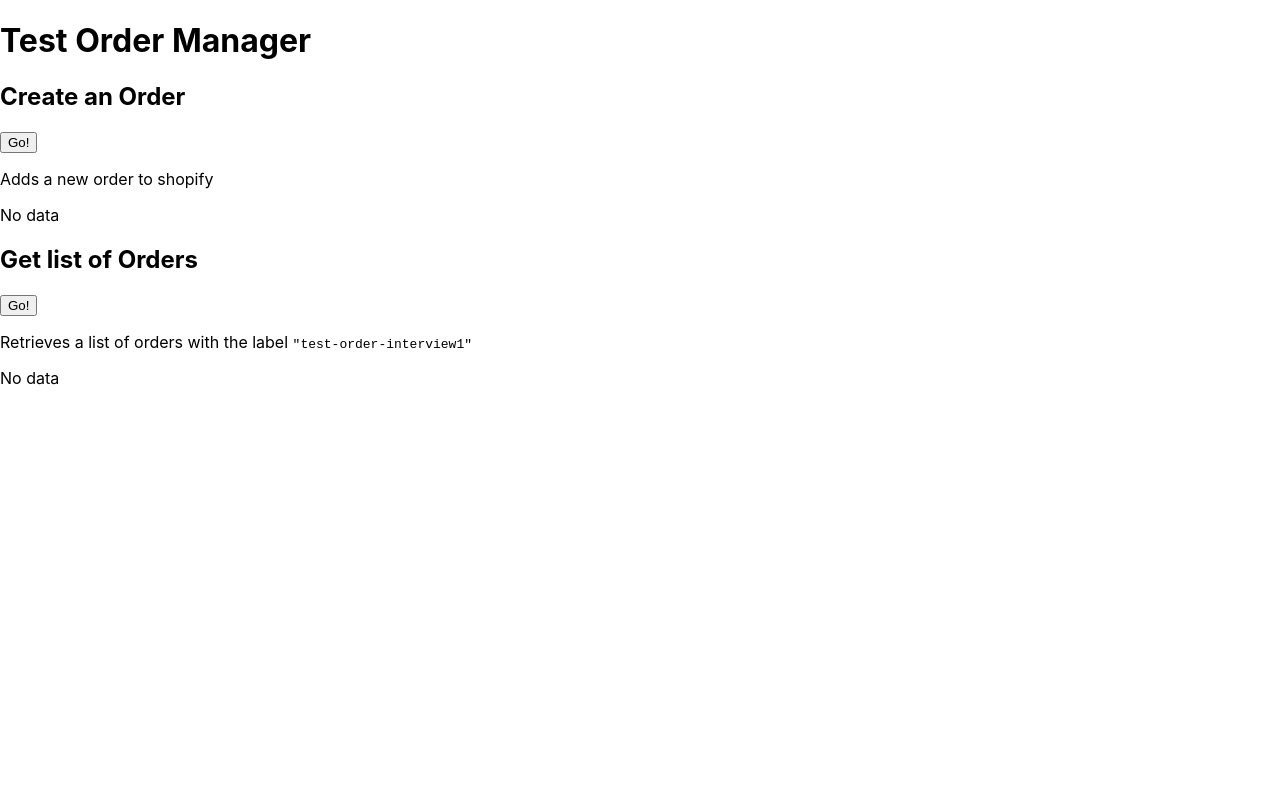
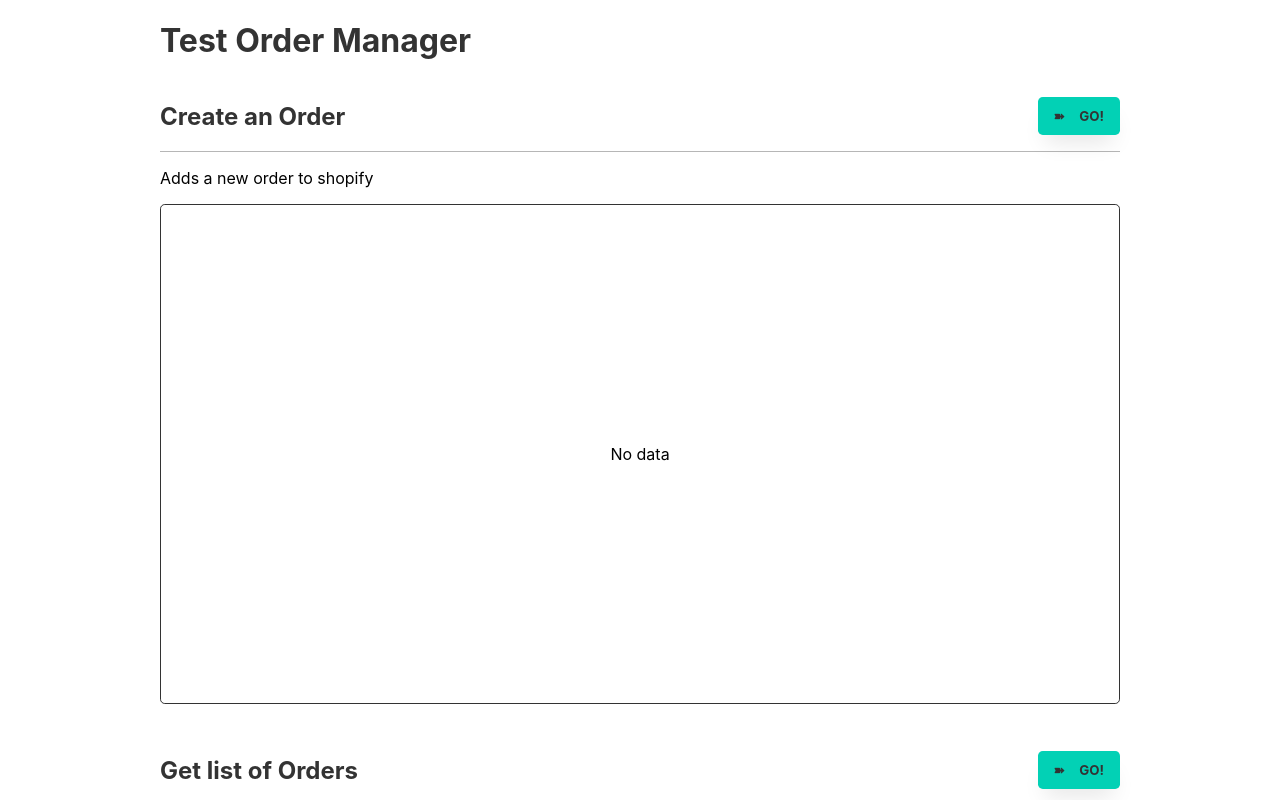
Before and after one commit to Saul-BT/tech-interview-test-order-manager, a Next.js app: page / in a window 1280 px wide. Shown: the top 800 px of the page. Built offline with nearby package versions, Linux system fonts and the light colour scheme.

Commit message:
Let's make it less ugly

```diff
--- a/styles/globals.css
+++ b/styles/globals.css
@@ -14,3 +14,79 @@ a {
 * {
   box-sizing: border-box;
 }
+
+h1 {
+  color: #333;
+}
+
+body {
+  max-width: 60rem;
+  margin: 0 auto;
+}
+
+header {
+  display: flex;
+  flex-flow: row nowrap;
+  align-items: center;
+  border-bottom: 1px solid #b6b6b6;
+}
+
+header > h1 {
+  flex: 1;
+}
+
+button {
+  color: #333;
+  background-color: #02d1b5;
+  padding: .7rem 1rem;
+  border: none;
+  border-radius: .3rem;
+  font-weight: bold;
+  font-family: -apple-system, BlinkMacSystemFont, Segoe UI, Roboto, Oxygen,
+  Ubuntu, Cantarell, Fira Sans, Droid Sans, Helvetica Neue, sans-serif;
+  text-transform: uppercase;
+  box-shadow: 0 2ex 3ex -1ex rgba(0, 0, 0, .1);
+  cursor: pointer;
+  transition: .2s;
+}
+
+button:hover {
+  transform: scale(1.1);
+}
+
+button::before {
+  content: '\27BD';
+  margin-right: 2ex;
+}
+
+code, pre {
+  color: #973737;
+  background-color: #f3f3f3;
+  padding: .5rem;
+  font-weight: 600;
+  border-radius: .3rem;
+}
+
+.result {
+  position: relative;
+  padding: 2rem;
+  margin-top: 1rem;
+  margin-bottom: 2rem;
+  height: 500px;
+  border: 1px solid #333;
+  border-radius: .3rem;
+  overflow-y: auto;
+}
+
+.result.cards {
+  display: grid;
+  grid-template-columns: repeat(auto-fit, minmax(350px, 1fr));
+  grid-auto-rows: auto;
+  grid-gap: 2rem;
+}
+
+span.centered {
+  position: absolute;
+  top: 50%; left: 50%;
+  transform: translate(-50%, -50%);
+}
```
